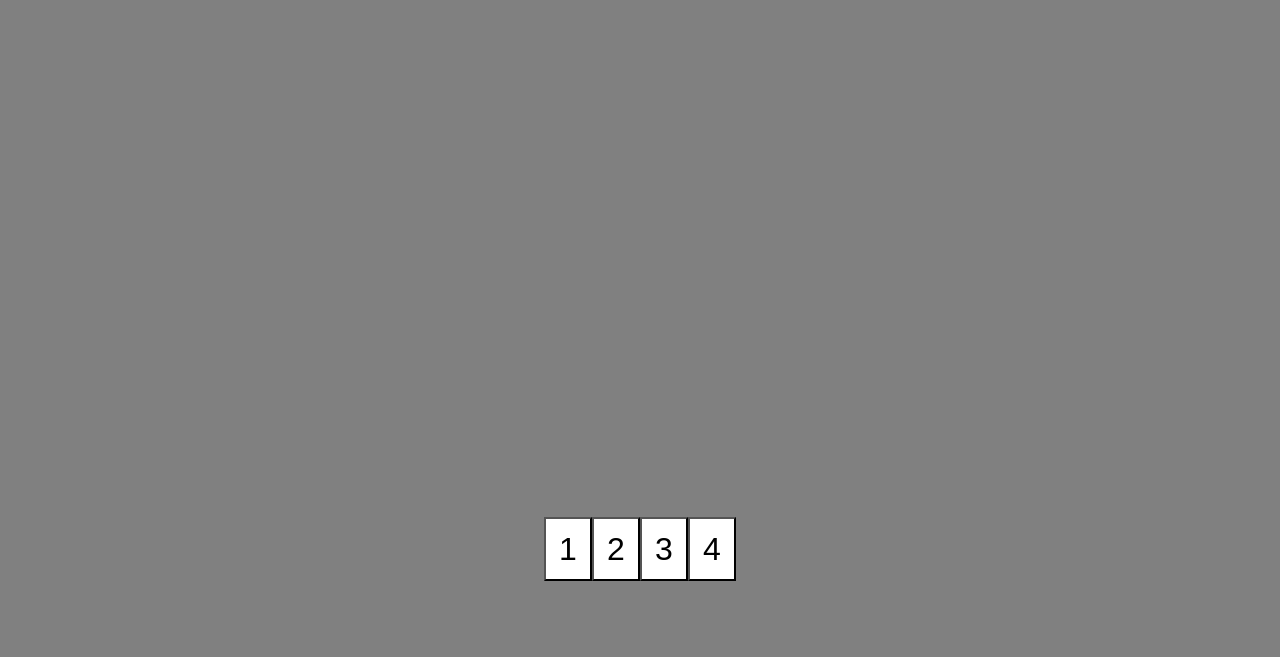
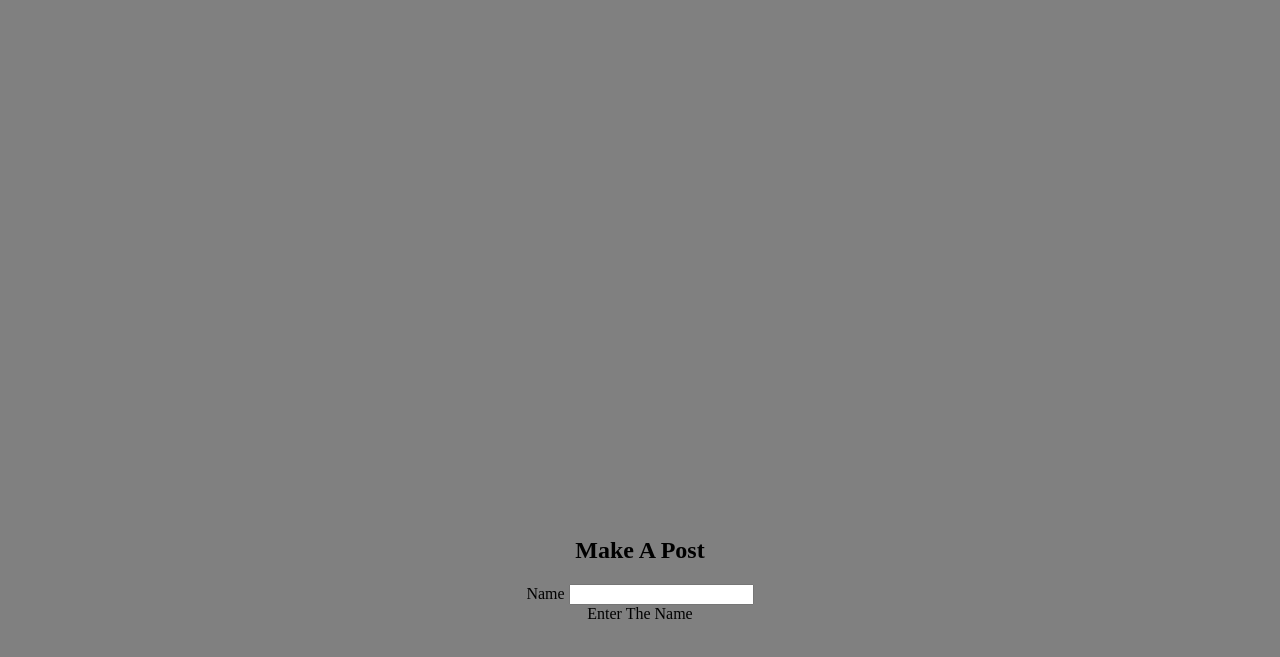
Before and after one commit to dhallv768/sessional-assessment-2, a plain HTML site: page index.html in a window 1280 px wide. Shown: the part 67-724 px from the top of the page. Drawn offline with Linux system fonts and the light colour scheme.

Commit message:
css in progress

```diff
--- a/index.html
+++ b/index.html
@@ -31,13 +31,21 @@
 
         <div class="main">
               <div id="images"></div>
-              <div class="footer">
-                   <button class="btn">1</button>
-                   <button class="btn">2</button>
-                   <button class="btn">3</button>
-                   <button class="btn">4</button>
+              <center>
+                <h2>Make A Post</h2>
+                      <form>
+                        <div>
+                            <label>Name</label>
+                            <input type="text">
+                            <div>Enter The Name</div>
+                        </div>
+                      </form>
+              </center>
+
               </div>
         </div>
+
+
 
     </body>
 
--- a/main.js
+++ b/main.js
@@ -14,8 +14,7 @@ document.querySelector('#searchBtn').addEventListener('click',() =>{
             for(let i=0;i<response.items.length;i++){
                 output+=`
                 <div style="width: 22%; margin: 0.5em;">
-                    <a href="https://www.youtube.com/watch?v=${response.items[i].id.videoId}" target="_blank" >
-                        <img style="width: 100%;" src=${response.items[i].snippet.thumbnails.high.url} />
+                 <img style="width: 100%;" src=${response.items[i].snippet.thumbnails.high.url} />
                     </a>
                     <h5>${response.items[i].snippet.title}</h5>
                     <p style="color: gray;">${response.items[i].snippet.description}</p>
--- a/style.css
+++ b/style.css
@@ -58,22 +58,3 @@ header{
     height: 65vh;
     width: 100%;
 }
-
-.footer{
-    background-color: black;
-    height: 8vh;
-    width: 15%;
-    display: flex;
-    flex-direction: row;
-
-}
-
-
-.btn{
-    background-color: white;
-    width: 25%;
-    height:8vh;
-    color: black;
-    font-size: xx-large;
-    cursor: pointer;
-}
```
